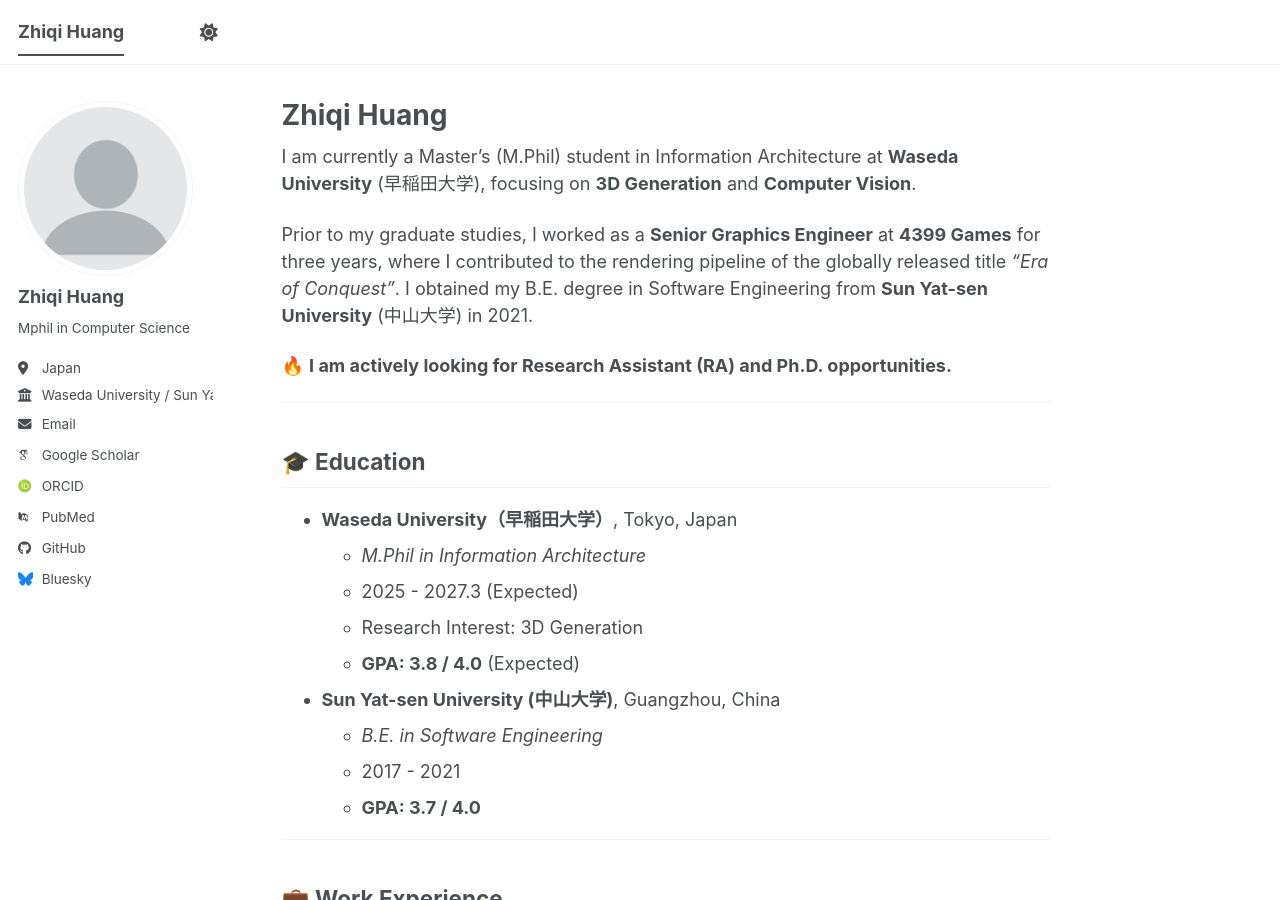
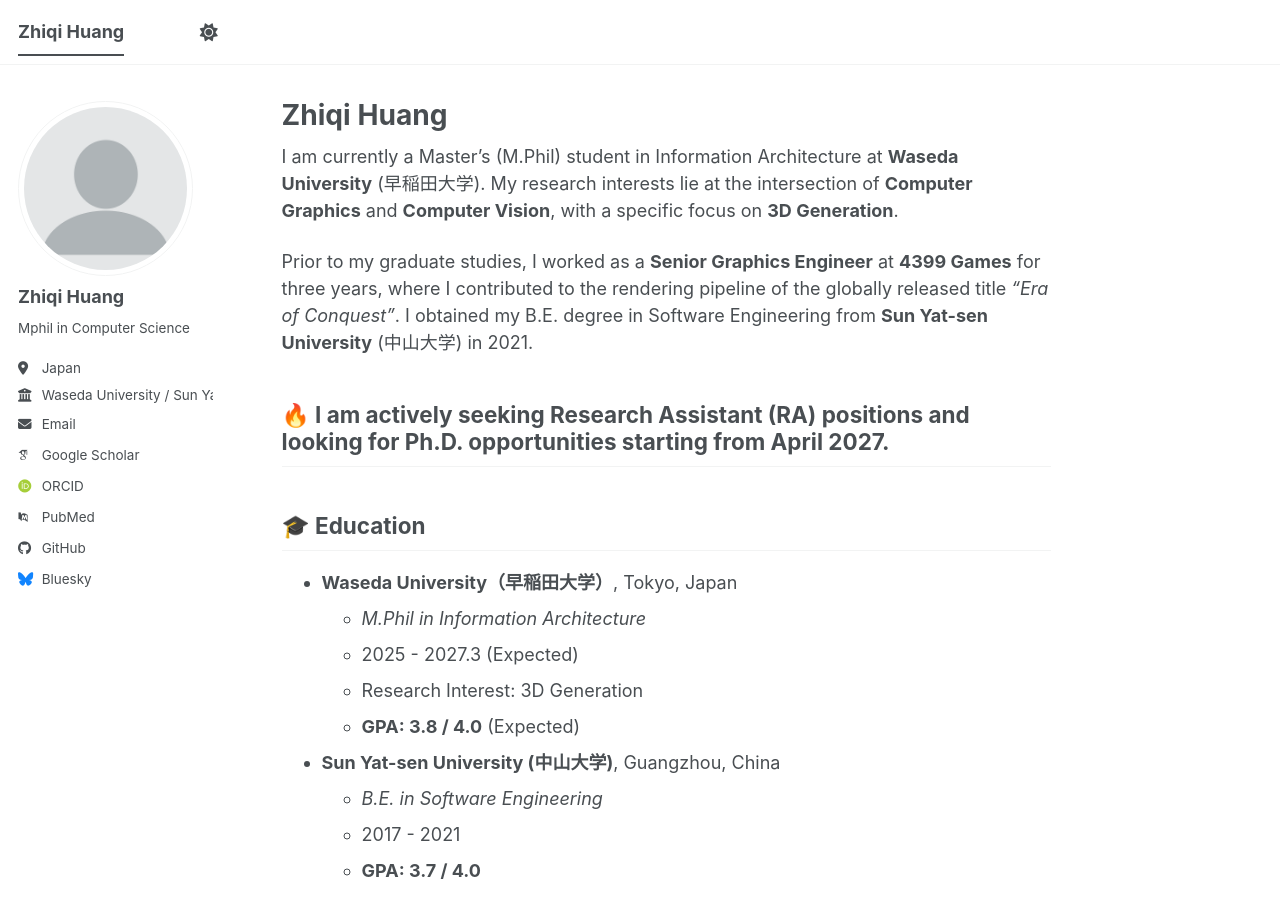
Before and after one commit to huang-zhiqi/huang-zhiqi.github.io, a Jekyll site: the page built from _pages/about.md, in a window 1280 px wide and 900 px high. Built offline with Jekyll 4.4.1, drawn with Linux system fonts in a browser that asks for light colours; some web fonts are replaced; a script bundle is joined from its source files by our own code; library files that are not in the unit come from our copies.

Commit message:
update the introduction

```diff
--- a/_pages/about.md
+++ b/_pages/about.md
@@ -8,12 +8,11 @@
   - /about.html
 ---
 
-I am currently a Master's (M.Phil) student in Information Architecture at **Waseda University** (早稲田大学), focusing on **3D Generation** and **Computer Vision**.
+I am currently a Master's (M.Phil) student in Information Architecture at **Waseda University** (早稲田大学). My research interests lie at the intersection of **Computer Graphics** and **Computer Vision**, with a specific focus on **3D Generation**.
 
 Prior to my graduate studies, I worked as a **Senior Graphics Engineer** at **4399 Games** for three years, where I contributed to the rendering pipeline of the globally released title *"Era of Conquest"*. I obtained my B.E. degree in Software Engineering from **Sun Yat-sen University** (中山大学) in 2021.
 
-🔥 **I am actively looking for Research Assistant (RA) and Ph.D. opportunities.**
-
+🔥 **I am actively seeking Research Assistant (RA) positions and looking for Ph.D. opportunities starting from April 2027.**
 ---
 
 ## 🎓 Education
```
